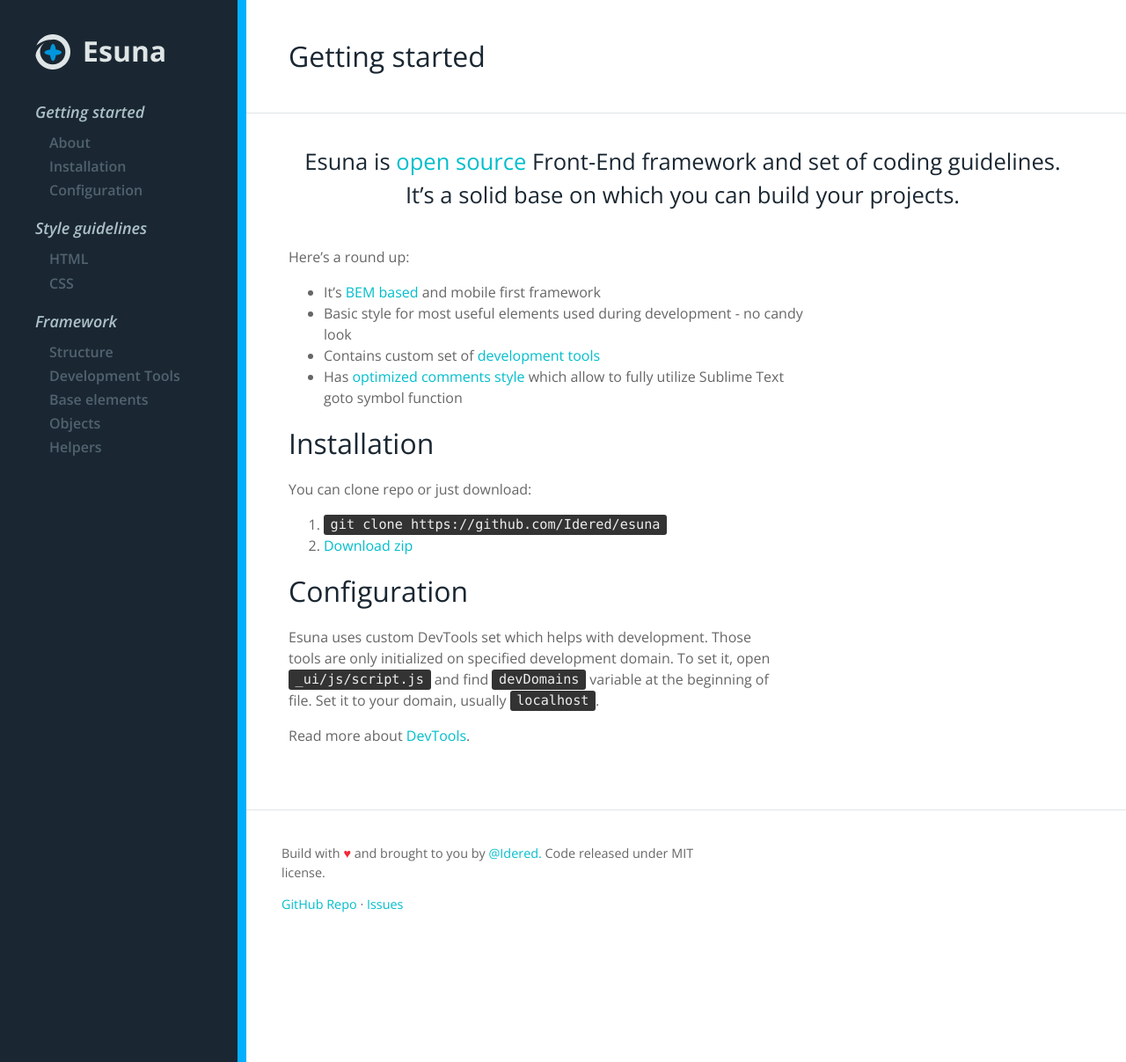
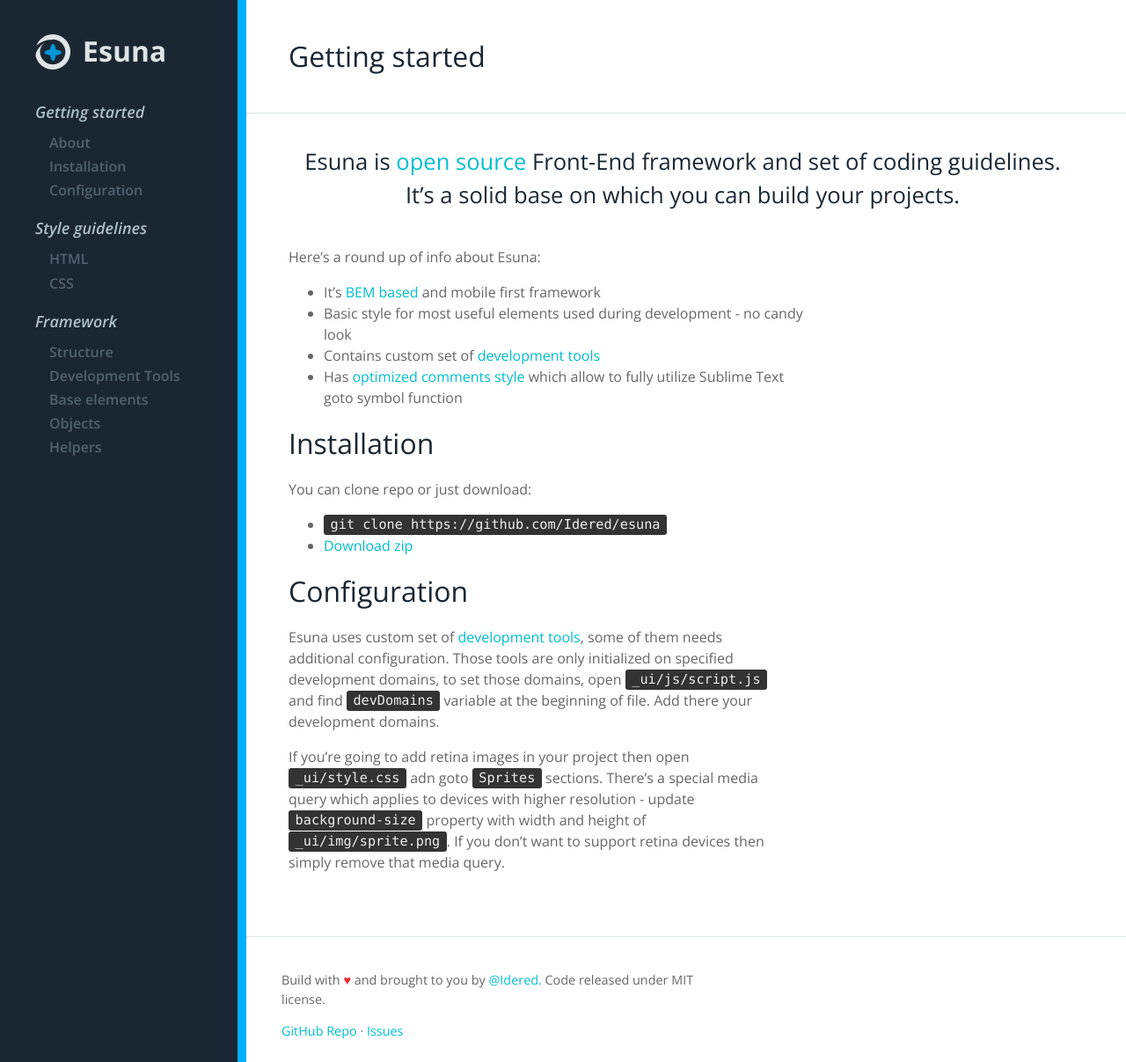
Before and after one commit to Idered/esuna, a Jekyll site: the page built from _posts/2013-03-26-getting-started.md, in a window 1280 px wide and 1207 px high. Shown: the whole window at 88% size. Built offline with Jekyll 4.4.1, drawn with Linux system fonts in a browser that asks for light colours.

Commit message:
update getting started

```diff
--- a/_posts/2013-03-26-getting-started.md
+++ b/_posts/2013-03-26-getting-started.md
@@ -9,9 +9,9 @@
 ## About
 
 {:id .delta .text--center .bar}
-Esuna is [open source](http://git.io/esuna) Front-End framework and set of coding guidelines. <br>It's a solid base on which you can build your projects.
+Esuna is [open source](http://git.io/esuna) Front-End framework and set of coding guidelines. <br class="mobile-hide">It's a solid base on which you can build your projects.
 
-Here's a round up:
+Here's a round up of info about Esuna:
 
 * It's [BEM based](/esuna/style-guidelines#css-naming-conventions) and mobile first framework
 * Basic style for most useful elements used during development - no candy look
@@ -22,11 +22,11 @@
 
 You can clone repo or just download:
 
-1. `git clone https://github.com/Idered/esuna`
-2. [Download zip](https://github.com/Idered/esuna/archive/master.zip)
+* `git clone https://github.com/Idered/esuna`
+* [Download zip](https://github.com/Idered/esuna/archive/master.zip)
 
 ## Configuration {#configuration}
 
-Esuna uses custom DevTools set which helps with development. Those tools are only initialized on specified development domain. To set it, open `_ui/js/script.js` and find `devDomains` variable at the beginning of file. Set it to your domain, usually `localhost`.
+Esuna uses custom set of [development tools]({{ site.url }}/framework#development-tools), some of them needs additional configuration. Those tools are only initialized on specified development domains, to set those domains, open `_ui/js/script.js` and find `devDomains` variable at the beginning of file. Add there your development domains.
 
-Read more about [DevTools](/esuna/framework#development-tools).
+If you're going to add retina images in your project then open `_ui/style.css` adn goto `Sprites` sections. There's a special media query which applies to devices with higher resolution - update `background-size` property with width and height of `_ui/img/sprite.png`. If you don't want to support retina devices then simply remove that media query.
```
